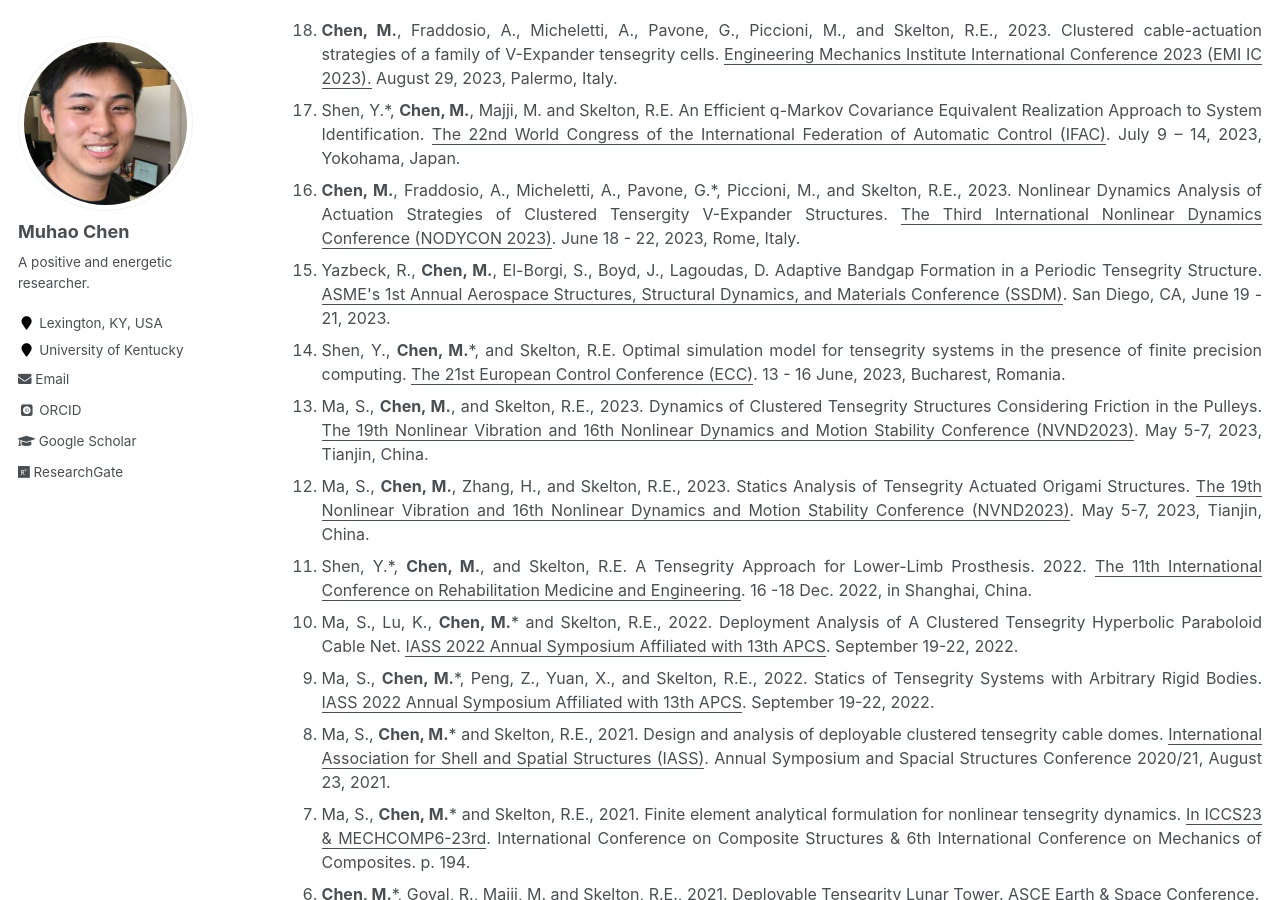
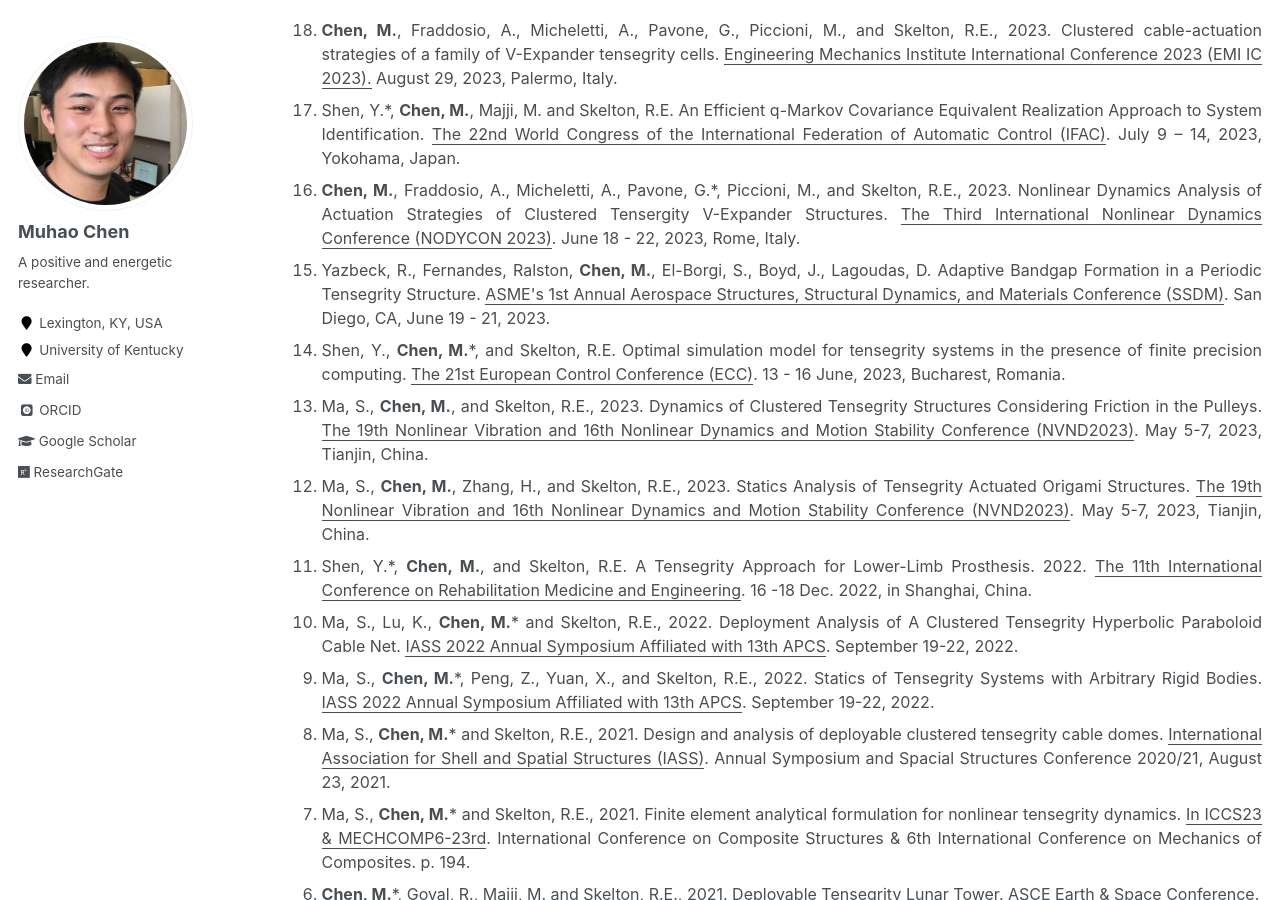
Before and after one commit to Muhao-Chen/muhao-chen.github.io, a Jekyll site: the page built from _pages/publication.md, in a window 1280 px wide and 900 px high, scrolled down 1520 px. Built offline with Jekyll 4.4.1, drawn with Linux system fonts in a browser that asks for light colours; some web fonts are replaced.

Commit message:
Update publication.md

```diff
--- a/_pages/publication.md
+++ b/_pages/publication.md
@@ -47,7 +47,7 @@ toc: true
 <li> <strong>Chen, M.</strong>, Fraddosio, A., Micheletti, A., Pavone, G., Piccioni, M., and Skelton, R.E., 2023. Clustered cable-actuation strategies of a family of V-Expander tensegrity cells. <u>Engineering Mechanics Institute International Conference 2023 (EMI IC 2023).</u> August 29, 2023, Palermo, Italy. </li>
 <li> Shen, Y.*, <strong>Chen, M.</strong>, Majji, M. and Skelton, R.E. An Efficient q-Markov Covariance Equivalent Realization Approach to System Identification. <u>The 22nd World Congress of the International Federation of Automatic Control (IFAC)</u>. July 9 – 14, 2023, Yokohama, Japan. </li>
 <li> <strong>Chen, M.</strong>, Fraddosio, A., Micheletti, A., Pavone, G.*, Piccioni, M., and Skelton, R.E., 2023. Nonlinear Dynamics Analysis of Actuation Strategies of Clustered Tensergity V-Expander Structures. <u>The Third International Nonlinear Dynamics Conference (NODYCON 2023)</u>. June 18 - 22, 2023, Rome, Italy. </li>
-<li> Yazbeck, R., <strong>Chen, M.</strong>, El-Borgi, S., Boyd, J., Lagoudas, D. Adaptive Bandgap Formation in a Periodic Tensegrity Structure. <u>ASME's 1st Annual Aerospace Structures, Structural Dynamics, and Materials Conference (SSDM)</u>. San Diego, CA, June 19 - 21, 2023. </li>
+<li> Yazbeck, R., Fernandes, Ralston, <strong>Chen, M.</strong>, El-Borgi, S., Boyd, J., Lagoudas, D. Adaptive Bandgap Formation in a Periodic Tensegrity Structure. <u>ASME's 1st Annual Aerospace Structures, Structural Dynamics, and Materials Conference (SSDM)</u>. San Diego, CA, June 19 - 21, 2023. </li>
 <li> Shen, Y., <strong>Chen, M.</strong>*, and Skelton, R.E. Optimal simulation model for tensegrity systems in the presence of finite precision computing. <u>The 21st European Control Conference (ECC)</u>. 13 - 16 June, 2023, Bucharest, Romania. </li>
 <li> Ma, S., <strong>Chen, M.</strong>, and Skelton, R.E., 2023. Dynamics of Clustered Tensegrity Structures Considering Friction in the Pulleys. <u>The 19th Nonlinear Vibration and 16th Nonlinear Dynamics and Motion Stability Conference (NVND2023)</u>.  May 5-7, 2023, Tianjin, China. </li>
 <li> Ma, S., <strong>Chen, M.</strong>, Zhang, H., and Skelton, R.E., 2023. Statics Analysis of Tensegrity Actuated Origami Structures. <u>The 19th Nonlinear Vibration and 16th Nonlinear Dynamics and Motion Stability Conference (NVND2023)</u>. May 5-7, 2023, Tianjin, China. </li>
```
